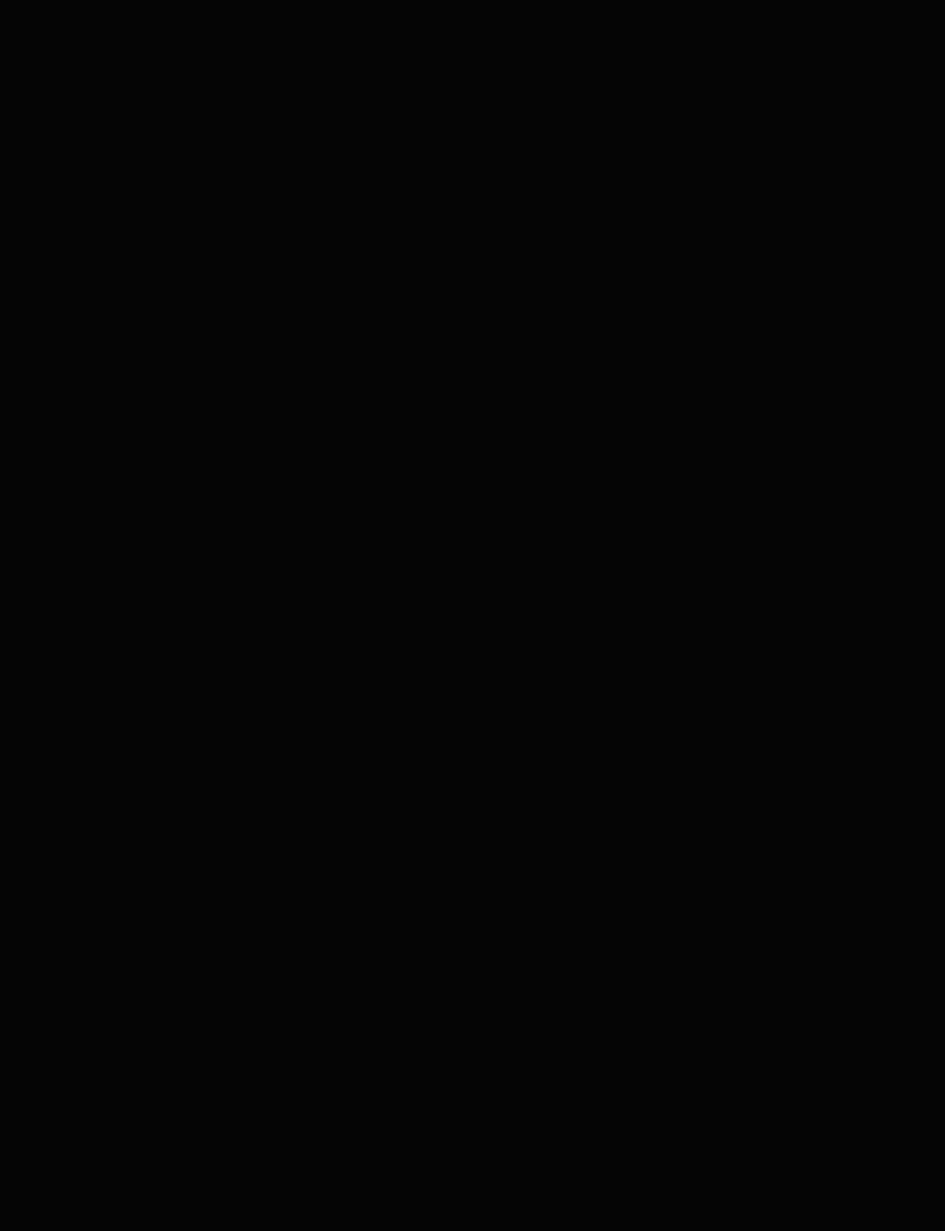
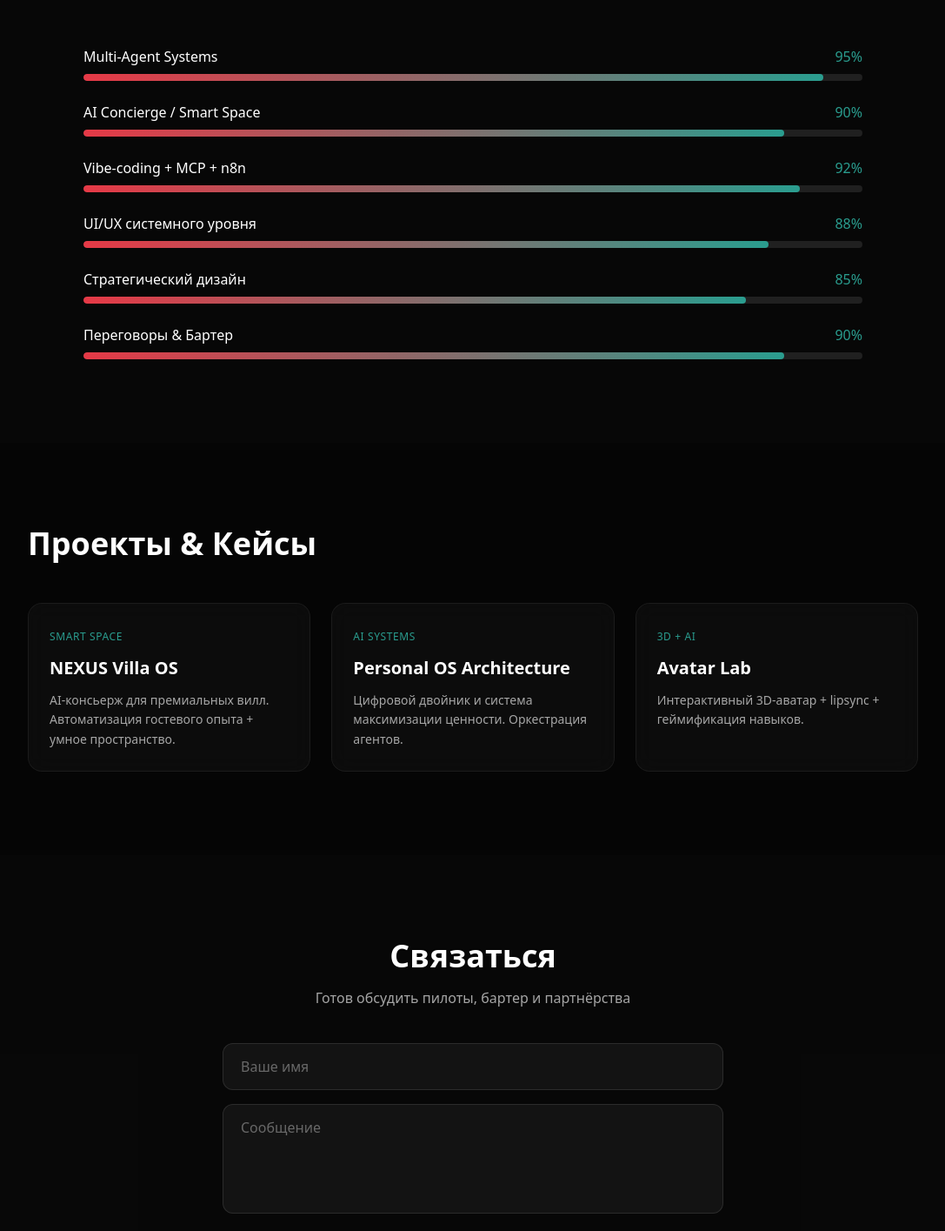
Before and after one commit to letozima220-cmd/Ivan-nexus-, a Next.js app: page / in a window 1280 px wide. Shown: the part 1330-2745 px from the top of the page at 87% size, without its empty margins (96-1183 px from the left). Before the commit the page ends 800 px from the top, so only its background shows below. Built offline with nearby package versions, Linux system fonts and the light colour scheme.

Commit message:
Update page.tsx

```diff
--- a/src/app/page.tsx
+++ b/src/app/page.tsx
@@ -1,11 +1,46 @@
 "use client";
 
 import { motion } from "framer-motion";
+import { useState } from "react";
+
+const skills = [
+  { name: "Multi-Agent Systems", level: 95 },
+  { name: "AI Concierge / Smart Space", level: 90 },
+  { name: "Vibe-coding + MCP + n8n", level: 92 },
+  { name: "UI/UX системного уровня", level: 88 },
+  { name: "Стратегический дизайн", level: 85 },
+  { name: "Переговоры & Бартер", level: 90 },
+];
+
+const cases = [
+  {
+    title: "NEXUS Villa OS",
+    desc: "AI-консьерж для премиальных вилл. Автоматизация гостевого опыта + умное пространство.",
+    tag: "Smart Space",
+  },
+  {
+    title: "Personal OS Architecture",
+    desc: "Цифровой двойник и система максимизации ценности. Оркестрация агентов.",
+    tag: "AI Systems",
+  },
+  {
+    title: "Avatar Lab",
+    desc: "Интерактивный 3D-аватар + lipsync + геймификация навыков.",
+    tag: "3D + AI",
+  },
+];
 
 export default function Home() {
+  const [form, setForm] = useState({ name: "", message: "" });
+
+  const scrollTo = (id: string) => {
+    document.getElementById(id)?.scrollIntoView({ behavior: "smooth" });
+  };
+
   return (
-    <main className="min-h-screen flex flex-col items-center justify-center px-6 relative overflow-hidden">
-      {/* Background glow */}
+    <main className="min-h-screen bg-nexus-black text-nexus-gray">
+      {/* ========== HERO ========== */}
+      <section className="min-h-screen flex flex-col items-center justify-center px-6 relative overflow-hidden">
         <div className="absolute inset-0 pointer-events-none">
           <div className="absolute top-1/4 left-1/2 -translate-x-1/2 w-[600px] h-[600px] bg-nexus-red/10 rounded-full blur-[120px]" />
           <div className="absolute bottom-1/4 right-1/4 w-[400px] h-[400px] bg-nexus-emerald/10 rounded-full blur-[100px]" />
@@ -14,7 +49,7 @@
         <motion.div
           initial={{ opacity: 0, y: 30 }}
           animate={{ opacity: 1, y: 0 }}
-        transition={{ duration: 0.8, ease: "easeOut" }}
+          transition={{ duration: 0.8 }}
           className="relative z-10 text-center max-w-3xl"
         >
           <p className="text-nexus-emerald text-sm tracking-[0.3em] uppercase mb-4">
@@ -35,23 +70,138 @@
           </p>
 
           <div className="flex flex-col sm:flex-row gap-4 justify-center">
-          <button className="px-8 py-3.5 bg-nexus-red hover:bg-nexus-red/90 text-white font-medium rounded-full transition-all duration-300 hover:scale-105 active:scale-95">
+            <button
+              onClick={() => scrollTo("projects")}
+              className="px-8 py-3.5 bg-nexus-red hover:bg-nexus-red/90 text-white font-medium rounded-full transition-all duration-300 hover:scale-105 active:scale-95"
+            >
               Смотреть проекты
             </button>
-          <button className="px-8 py-3.5 glass text-white font-medium rounded-full transition-all duration-300 hover:bg-white/10">
+            <button
+              onClick={() => scrollTo("contact")}
+              className="px-8 py-3.5 glass text-white font-medium rounded-full transition-all duration-300 hover:bg-white/10"
+            >
               Связаться
             </button>
           </div>
         </motion.div>
 
+        <div className="absolute bottom-10 text-nexus-gray/40 text-sm tracking-widest">
+          SCROLL
+        </div>
+      </section>
+
+      {/* ========== ABOUT ========== */}
+      <section id="about" className="py-24 px-6">
+        <div className="max-w-4xl mx-auto">
+          <h2 className="text-3xl md:text-4xl font-bold text-white mb-8">
+            Ценность = Навыки × Упаковка × Результат
+          </h2>
+          <p className="text-lg text-nexus-gray/80 leading-relaxed mb-6">
+            NEXUS — это живая интеллектуальная экосистема, которая постоянно повышает рыночную и реальную ценность Ивана Сергеевича.
+          </p>
+          <p className="text-nexus-gray/70 leading-relaxed">
+            AI-агенты, умные пространства, системный дизайн и переговоры высокого уровня. Всё работает на одну цель — максимальный коэффициент обмена ценности.
+          </p>
+        </div>
+      </section>
+
+      {/* ========== SKILLS ========== */}
+      <section id="skills" className="py-24 px-6 bg-nexus-dark/50">
+        <div className="max-w-4xl mx-auto">
+          <h2 className="text-3xl md:text-4xl font-bold text-white mb-12">
+            Навыки
+          </h2>
+          <div className="space-y-6">
+            {skills.map((skill) => (
+              <div key={skill.name}>
+                <div className="flex justify-between mb-2">
+                  <span className="text-white">{skill.name}</span>
+                  <span className="text-nexus-emerald">{skill.level}%</span>
+                </div>
+                <div className="h-2 bg-white/10 rounded-full overflow-hidden">
                   <motion.div
-        initial={{ opacity: 0 }}
-        animate={{ opacity: 1 }}
-        transition={{ delay: 1.2, duration: 0.6 }}
-        className="absolute bottom-10 text-nexus-gray/40 text-sm tracking-widest"
+                    initial={{ width: 0 }}
+                    whileInView={{ width: `${skill.level}%` }}
+                    transition={{ duration: 1, ease: "easeOut" }}
+                    className="h-full bg-gradient-to-r from-nexus-red to-nexus-emerald rounded-full"
+                  />
+                </div>
+              </div>
+            ))}
+          </div>
+        </div>
+      </section>
+
+      {/* ========== PROJECTS ========== */}
+      <section id="projects" className="py-24 px-6">
+        <div className="max-w-5xl mx-auto">
+          <h2 className="text-3xl md:text-4xl font-bold text-white mb-12">
+            Проекты & Кейсы
+          </h2>
+          <div className="grid md:grid-cols-3 gap-6">
+            {cases.map((item) => (
+              <div
+                key={item.title}
+                className="glass p-6 rounded-2xl hover:bg-white/5 transition-all duration-300"
               >
-        SCROLL
-      </motion.div>
+                <span className="text-xs text-nexus-emerald tracking-wider uppercase">
+                  {item.tag}
+                </span>
+                <h3 className="text-xl font-semibold text-white mt-3 mb-3">
+                  {item.title}
+                </h3>
+                <p className="text-nexus-gray/70 text-sm leading-relaxed">
+                  {item.desc}
+                </p>
+              </div>
+            ))}
+          </div>
+        </div>
+      </section>
+
+      {/* ========== CONTACT ========== */}
+      <section id="contact" className="py-24 px-6 bg-nexus-dark/50">
+        <div className="max-w-xl mx-auto text-center">
+          <h2 className="text-3xl md:text-4xl font-bold text-white mb-4">
+            Связаться
+          </h2>
+          <p className="text-nexus-gray/70 mb-10">
+            Готов обсудить пилоты, бартер и партнёрства
+          </p>
+
+          <div className="space-y-4 text-left">
+            <input
+              type="text"
+              placeholder="Ваше имя"
+              value={form.name}
+              onChange={(e) => setForm({ ...form, name: e.target.value })}
+              className="w-full px-5 py-3.5 rounded-xl bg-white/5 border border-white/10 text-white placeholder:text-nexus-gray/40 focus:outline-none focus:border-nexus-emerald transition"
+            />
+            <textarea
+              placeholder="Сообщение"
+              rows={4}
+              value={form.message}
+              onChange={(e) => setForm({ ...form, message: e.target.value })}
+              className="w-full px-5 py-3.5 rounded-xl bg-white/5 border border-white/10 text-white placeholder:text-nexus-gray/40 focus:outline-none focus:border-nexus-emerald transition resize-none"
+            />
+            <button
+              onClick={() => alert("Сообщение отправлено (демо)")}
+              className="w-full py-3.5 bg-nexus-red hover:bg-nexus-red/90 text-white font-medium rounded-full transition-all duration-300"
+            >
+              Отправить
+            </button>
+          </div>
+
+          <p className="mt-10 text-sm text-nexus-gray/50">
+            Или напишите напрямую
+          </p>
+        </div>
+      </section>
+
+      {/* ========== FOOTER ========== */}
+      <footer className="py-10 text-center text-nexus-gray/40 text-sm">
+        NEXUS Protocol · 2026
+      </footer>
     </main>
   );
 }
```
Lines whose indentation alone changed are shown as unchanged.
